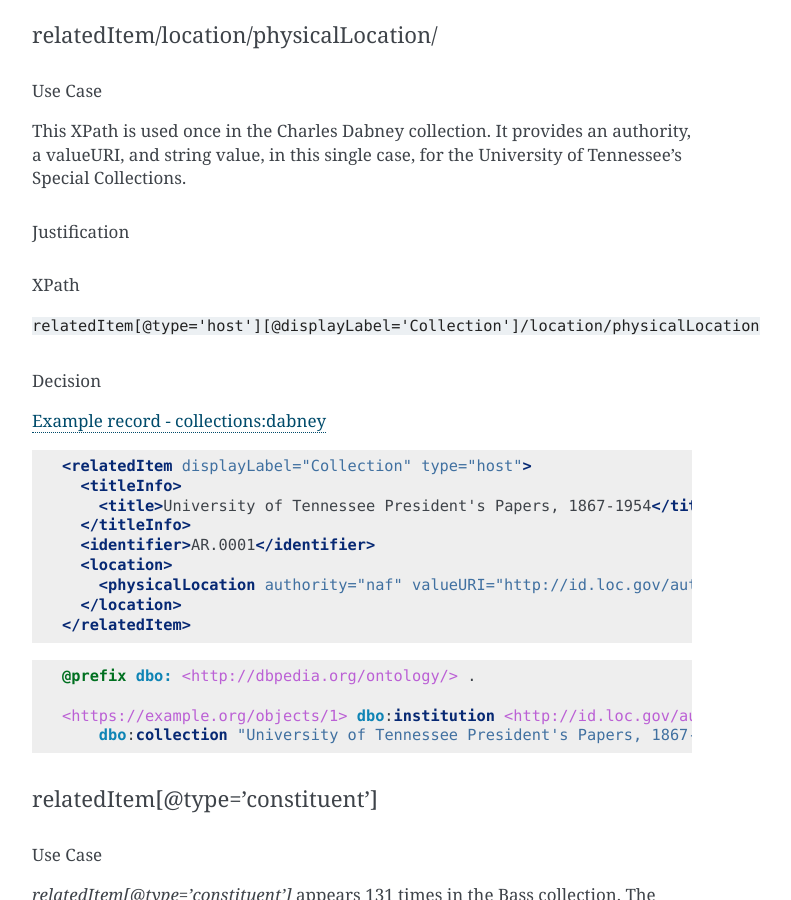
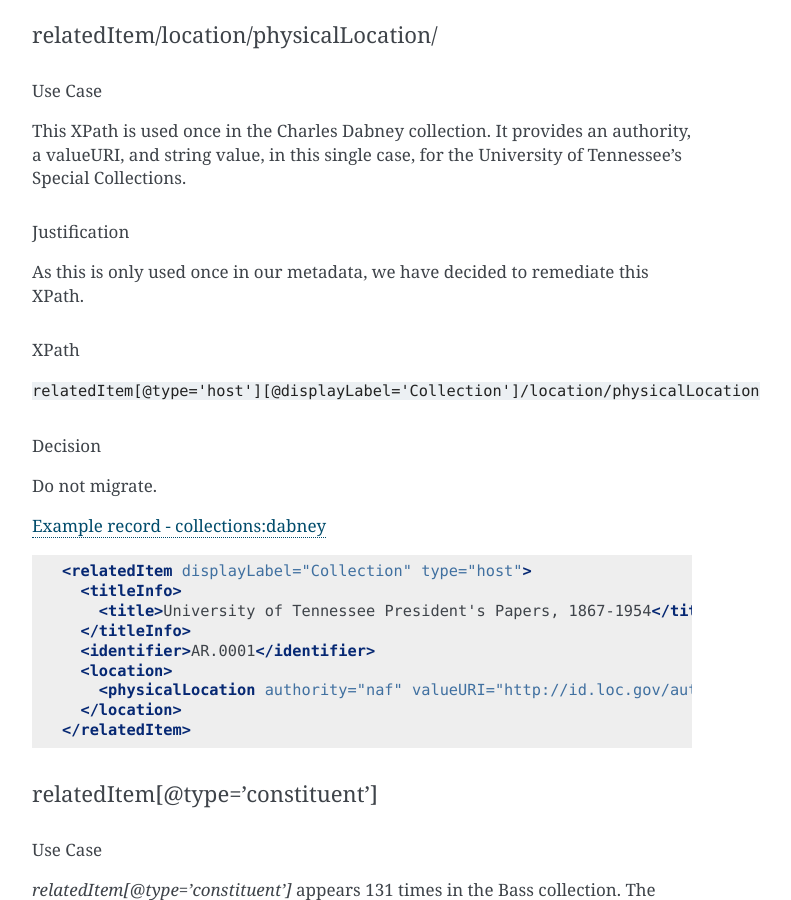
Before and after one commit to UTKcataloging/mods_to_rdf, a Sphinx documentation site: the page built from docs/source/contents/4_draft_mapping.rst, in a window 1280 px wide and 900 px high, scrolled down 54737 px. Shown: the whole window, without its empty margins (388-1179 px from the left). Built offline with Sphinx 7.4.7, drawn with Linux system fonts in a browser that asks for light colours; formulas are drawn with MathJax 3.

Commit message:
Update `relatedItem/location/physicalLocation`

```diff
--- a/docs/source/contents/4_draft_mapping.rst
+++ b/docs/source/contents/4_draft_mapping.rst
@@ -2529,12 +2529,16 @@ This XPath is used once in the Charles Dabney collection. It provides an authori
 
 Justification
 ^^^^^^^^^^^^^
+As this is only used once in our metadata, we have decided to remediate this XPath.
+
 XPath
 ^^^^^
 :code:`relatedItem[@type='host'][@displayLabel='Collection']/location/physicalLocation`
 
 Decision
 ^^^^^^^^
+Do not migrate.
+
 `Example record - collections:dabney <https://digital.lib.utk.edu/collections/islandora/object/collections:dabney/datastream/MODS/view>`_
 
 .. code-block:: xml
@@ -2548,13 +2552,6 @@ Decision
         <physicalLocation authority="naf" valueURI="http://id.loc.gov/authorities/names/no2014027633">University of Tennessee, Knoxville. Special Collections</physicalLocation>
       </location>
     </relatedItem>
-
-.. code-block:: turtle
-
-    @prefix dbo: <http://dbpedia.org/ontology/> .
-
-    <https://example.org/objects/1> dbo:institution <http://id.loc.gov/authorities/names/no2014027633> ;
-        dbo:collection "University of Tennessee President's Papers, 1867-1954, AR.0001" .
 
 relatedItem[@type='constituent']
 --------------------------------
```
